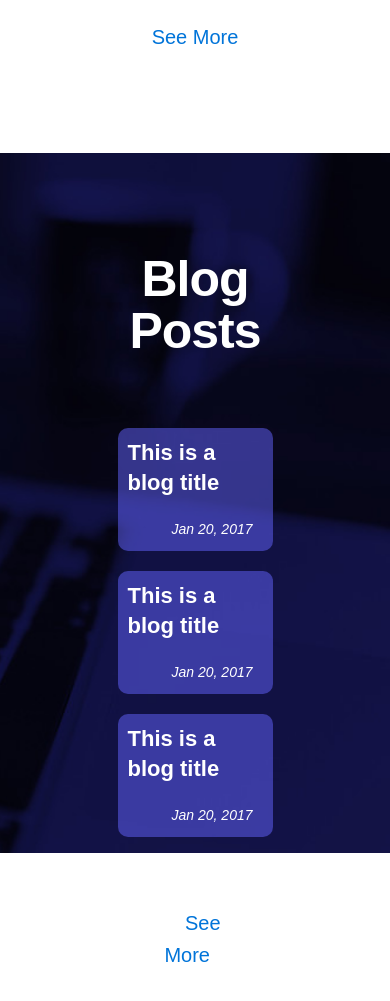
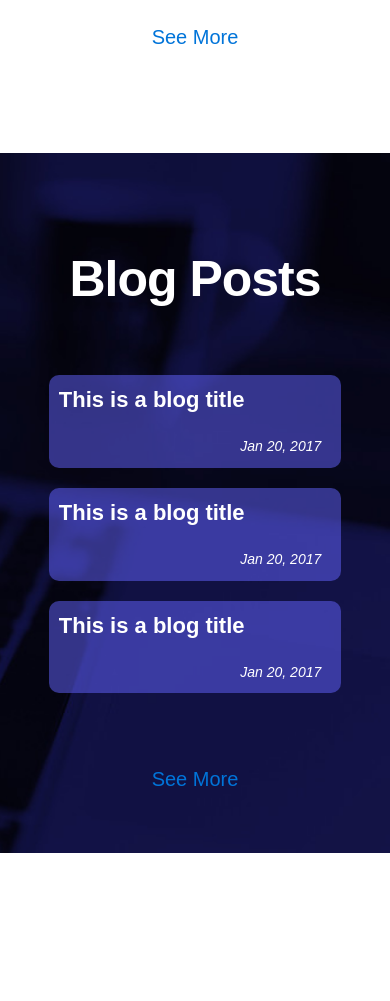
Before and after one commit to royledford/royledford.github.io, a Jekyll site: the page built from index.html, in a window 390 px wide and 1400 px high, scrolled down 1454 px. Shown: the top 1001 px of the window. Built offline with Jekyll 4.4.1, drawn with Linux system fonts in a browser that asks for light colours; after the commit the page ends 2307 px from its top, so only the background shows below that.

Commit message:
Style blog section for responsive

```diff
--- a/assets/css/main.css
+++ b/assets/css/main.css
@@ -761,7 +761,7 @@
   section.home-blog .blog-wrap {
     background-color: rgba(100, 100, 255, 0.5);
     border-radius: 10px;
-    margin: 20px; }
+    margin: 20px 0 20px 0; }
   section.home-blog .blog-title {
     color: white;
     padding: 10px;
@@ -772,3 +772,9 @@
     padding: 10px;
     margin: 0;
     margin-right: 10px; }
+  @media (max-width: 980px) {
+    section.home-blog .blog-column {
+      width: 75%; } }
+  @media (max-width: 370px) {
+    section.home-blog .blog-column {
+      width: 95%; } }
--- a/assets/js/functions.js
+++ b/assets/js/functions.js
@@ -44,7 +44,7 @@
   // hide the header when scrolling down, show when scrolling up
   //-----------------------------------------
   function headerScroll() {
-    var delta = 5;
+    var delta = 30;
     var navbarHeight = $('.nav-bar').outerHeight();
     var st = $(this).scrollTop();
 
--- a/gulpfile.js
+++ b/gulpfile.js
@@ -87,7 +87,7 @@
     gulp.watch('assets/js/*.js', ['js']);
     gulp.watch(['assets/css/**/*.sass', 'assets/css/**/*.scss'], ['sass']);
     gulp.watch('_jadefiles/*.jade', ['jade']);
-    gulp.watch(['*.html', '_layouts/*.html', '_posts/*', '_includes/*', '_site/assets/js/*.js'], ['jekyll-rebuild']);
+    gulp.watch(['*.html', '_layouts/*.html', '_posts/*', '_includes/*', 'assets/js/*.js'], ['jekyll-rebuild']);
 });
 
 /**
--- a/index.html
+++ b/index.html
@@ -13,7 +13,7 @@
     {% include home-work.html %}
     {% include home-blog.html %}
 
-    <div style="height: 2000px;"></div>
+    <!-- <div style="height: 2000px;"></div> -->
 
   </div>
   <!-- <ul class="posts">
```
Also changed, not shown: assets/css/3-layouts/_home-blog.sass (+10 -1 lines).
